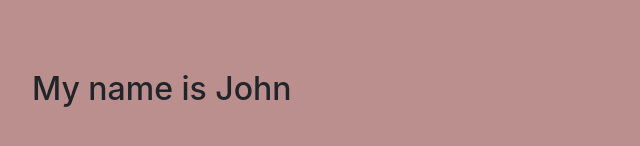
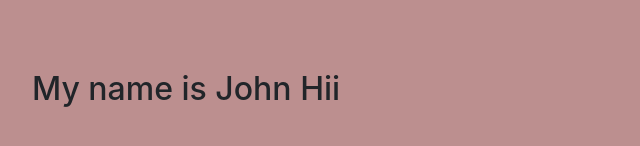
Before and after one commit to biswanathqtonix/myproject, a website: page index.html in a window 1280 px wide. Shown: the part 554-700 px from the top of the page, 53-693 px from the left. Drawn offline with nearby package versions, Linux system fonts and the light colour scheme.

Commit message:
'changes'

```diff
--- a/index.html
+++ b/index.html
@@ -54,7 +54,7 @@
             </p>
           </div>
           <br><br><br>
-          <h2>My name is John</h2>
+          <h2>My name is John Hii</h2>
     </div>
 </body>
 </html>
```
